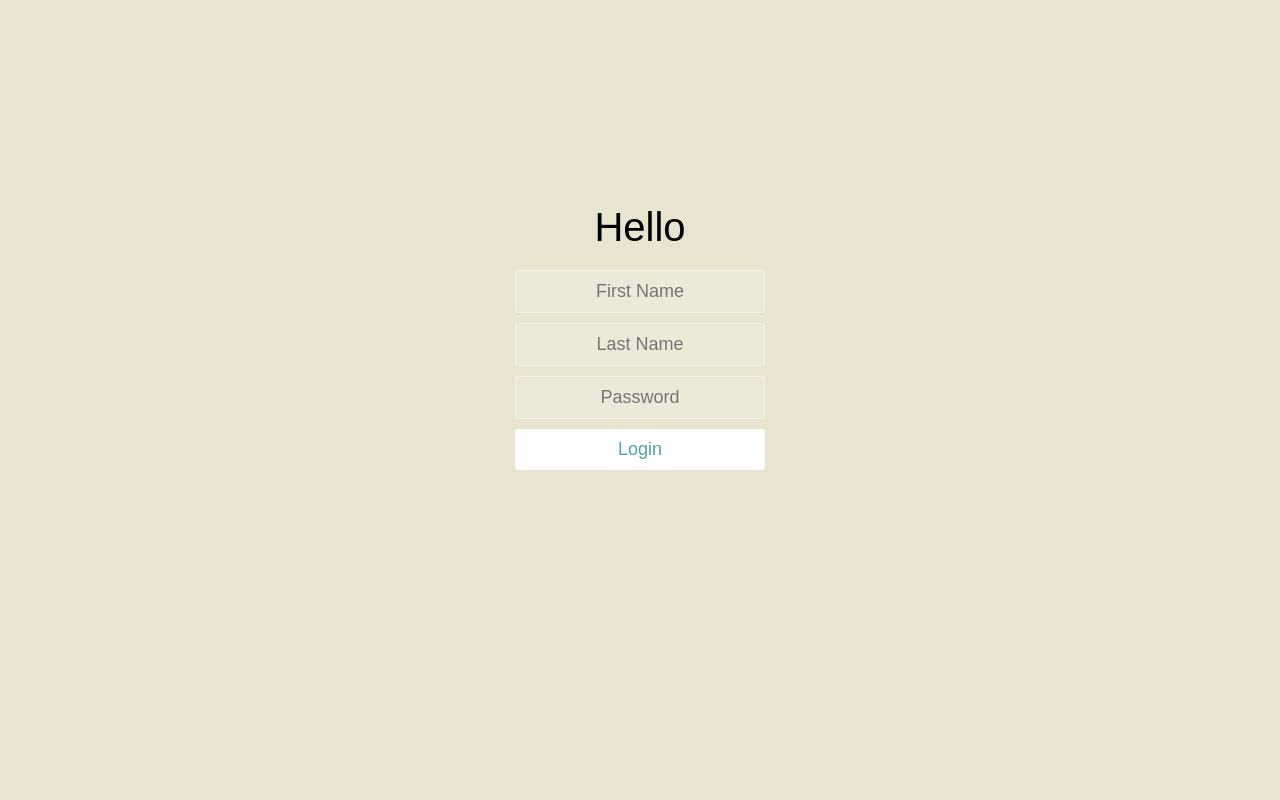
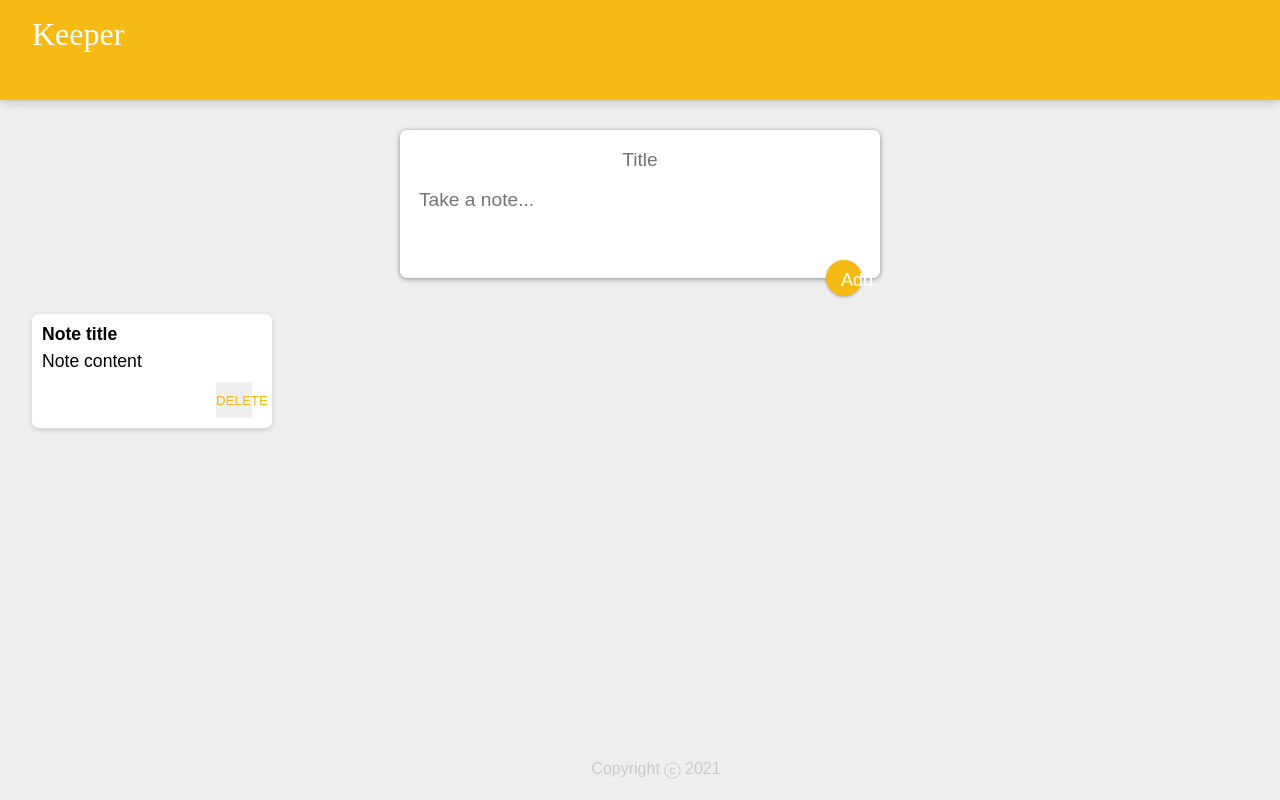
Before and after one commit to CondorW/googleKeeperClone, a React (Create React App) app: page / in a window 1280 px wide. Built offline with nearby package versions, Linux system fonts and the light colour scheme.

Commit message:
clean up master branch and set up for final version

```diff
--- a/src/App.css
+++ b/src/App.css
@@ -36,3 +36,105 @@
     transform: rotate(360deg);
   }
 }
+* {
+  padding: 0;
+  margin: 0;
+  box-sizing: border-box;
+}
+html {
+  font-family: "Montserrat", sans-serif;
+}
+body {
+  background: #eee;
+  padding: 0 16px;
+}
+
+header {
+  background-color: #f5ba13;
+  margin: auto -16px;
+  padding: 16px 32px;
+  box-shadow: 0 0 10px 0 rgba(0, 0, 0, 0.3);
+}
+
+header h1 {
+  color: #fff;
+  font-family: "McLaren", cursive;
+  font-weight: 200;
+}
+
+footer {
+  position: absolute;
+  text-align: center;
+  bottom: 0;
+  width: 100%;
+  height: 2.5rem;
+}
+
+footer p {
+  color: #ccc;
+}
+.note {
+  background: #fff;
+  border-radius: 7px;
+  box-shadow: 0 2px 5px #ccc;
+  padding: 10px;
+  width: 240px;
+  margin: 16px;
+  float: left;
+}
+.note h1 {
+  font-size: 1.1em;
+  margin-bottom: 6px;
+}
+.note p {
+  font-size: 1.1em;
+  margin-bottom: 10px;
+  white-space: pre-wrap;
+  word-wrap: break-word;
+}
+
+.note button {
+  position: relative;
+  float: right;
+  margin-right: 10px;
+  color: #f5ba13;
+  border: none;
+  width: 36px;
+  height: 36px;
+  cursor: pointer;
+  outline: none;
+}
+
+form {
+  position: relative;
+  width: 480px;
+  margin: 30px auto 20px auto;
+  background: #fff;
+  padding: 15px;
+  border-radius: 7px;
+  box-shadow: 0 1px 5px rgb(138, 137, 137);
+}
+form input,
+form textarea {
+  width: 100%;
+  border: none;
+  padding: 4px;
+  outline: none;
+  font-size: 1.2em;
+  font-family: inherit;
+  resize: none;
+}
+form button {
+  position: absolute;
+  right: 18px;
+  bottom: -18px;
+  background: #f5ba13;
+  color: #fff;
+  border: none;
+  border-radius: 50%;
+  width: 36px;
+  height: 36px;
+  box-shadow: 0 1px 3px rgba(0, 0, 0, 0.3);
+  cursor: pointer;
+  outline: none;
+}
--- a/src/App.js
+++ b/src/App.js
@@ -3,84 +3,19 @@
 import Header from './Components/Header';
 import Note from './Components/Note';
 import Footer from './Components/Footer';
-import notes from "./notes";
-import Form from './Components/Form';
-import NoteCounter from "./Components/NoteCounter";
+import CreateArea from './Components/CreateArea';
 
 var loggedIn = true;
 
 function App() {
 
-  const [cObj, sObj] = useState({
-    fName: "",
-    lName: ""
-  });
-
-  function changeHeading(evtInfo) {
-
-    const { name, value } = evtInfo.target;
-    sObj(prevValue =>{
-    if (name === "fName") {
-      return({
-        fName:value,
-        lName: prevValue.lName
-      });
-    }
-    else if (name === "lName") {
-      return({
-        fName: prevValue.fName,
-        lName: value
-      });
-    }
-  })
-  }
-
-  // const time = new Date().toLocaleTimeString();
-  // const [cTime, sTime] = useState(time);
-  // const [isMousedOver, setMouseOver] = useState(false);
-  // function mouseOverEvent() {
-  //   setMouseOver(true);
-  // }
-  // function mouseOutEvent() {
-  //   setMouseOver(false);
-  // }
-  // setInterval(updateTime, 1000);
-  // function updateTime() {
-  //   const newTime = new Date().toLocaleTimeString();
-  //   sTime(newTime);
-  // }
-  // return (
-  //   <div>
-  //     <Header />
-  //     {notes.map((ele => {
-  //       return (
-  //         <Note
-  //           noteTitle={ele.title}
-  //           noteContent={ele.content}
-  //         />
-  //       );
-  //     }))}
-  //     <NoteCounter />
-  //     <div>{cTime}</div>
-  //     <button
-  //       onMouseOver={mouseOverEvent}
-  //       onMouseOut={mouseOutEvent}
-  //       style={{ backgroundColor: isMousedOver ? "white" : "red" }}
-  //       >State changin Button
-  //     </button>
-  //     <Footer />
-  //   </div>
-  // );
   return (
-    <div className="container">
-      <h1>Hello {cObj.fName}{cObj.lName}</h1>
-      <form className="form">
-        <input onChange={changeHeading} type="text" placeholder="First Name" name="fName" />
-        <input onChange={changeHeading} type="text" placeholder="Last Name" name="lName"/>
-        <input type="password" placeholder="Password" />
-        <button className="form-button" type="submit">{loggedIn ? "Login" : "Register"}</button>
-      </form>
-    </div>
-  );
+      <div>
+        <Header />
+        <CreateArea />
+        <Note key={1} title="Note title" content="Note content" />
+        <Footer />
+      </div>
+    );
 }
 export default App;
--- /dev/null
+++ b/src/Components/CreateArea.jsx
@@ -0,0 +1,15 @@
+import React from "react";
+
+function CreateArea() {
+  return (
+    <div>
+      <form>
+        <input name="title" placeholder="Title" />
+        <textarea name="content" placeholder="Take a note..." rows="3" />
+        <button>Add</button>
+      </form>
+    </div>
+  );
+}
+
+export default CreateArea;
--- a/src/Components/Note.js
+++ b/src/Components/Note.js
@@ -1,12 +1,11 @@
 import React from "react";
-
-
 
 function Note(props) {
   return (
     <div className="note">
-      <h1>{props.noteTitle}</h1>
-      <p>{props.noteContent}</p>
+      <h1>{props.title}</h1>
+      <p>{props.content}</p>
+      <button>DELETE</button>
     </div>
   );
 }
--- a/src/Components/NoteCounter.js
+++ /dev/null
@@ -1,14 +0,0 @@
-import React, {useState} from "react";
-
-function NoteCounter(){
-  const [count,setCount] = useState(0);
-  return(
-    <div>
-      <p>{count}</p>
-      <button onClick={()=>setCount(count + 1)}>Click to increase the counter</button>
-    </div>
-  );
-}
-
-
-export default NoteCounter;
```
Also changed, not shown: src/Components/Timer.js (deleted, +0 -14 lines).
